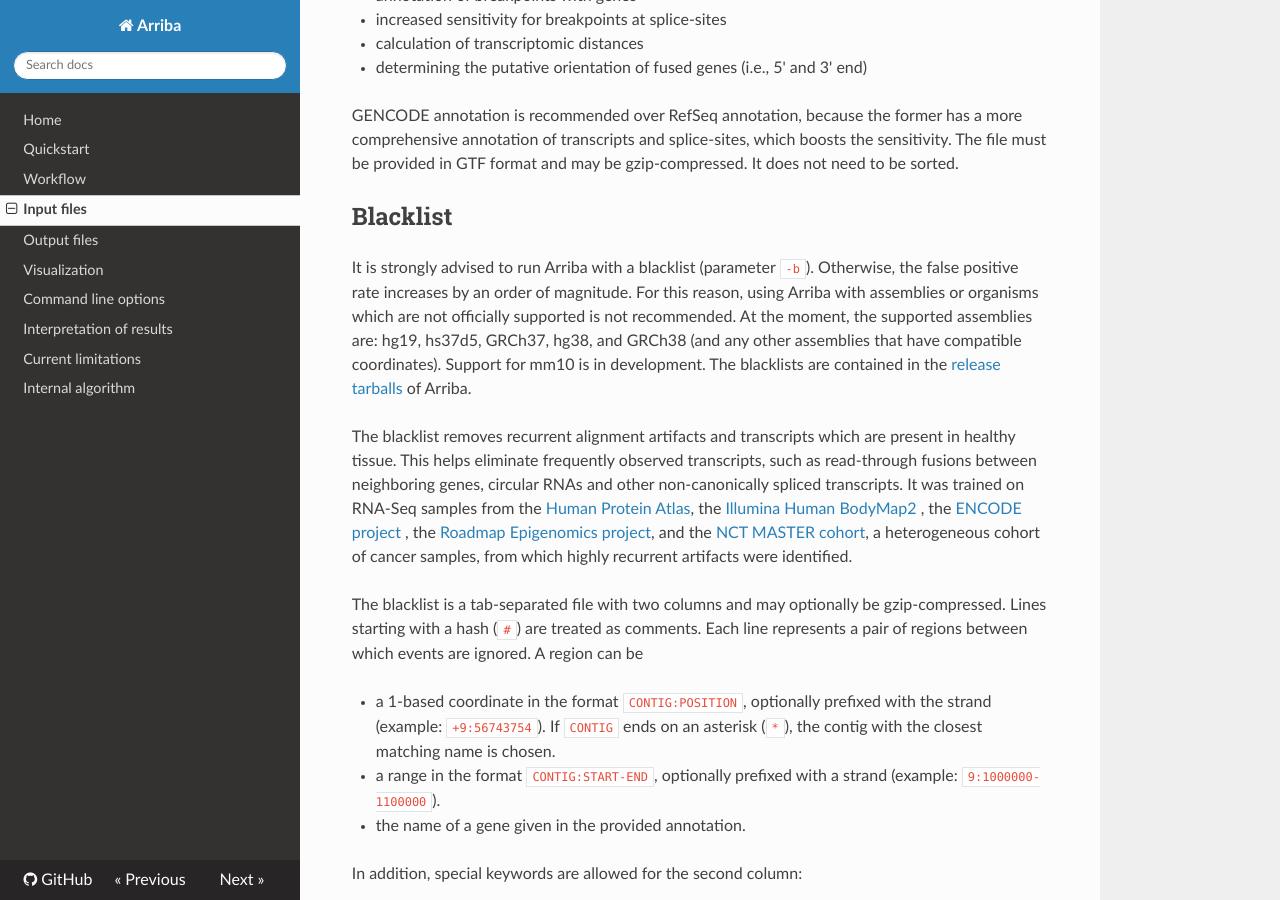
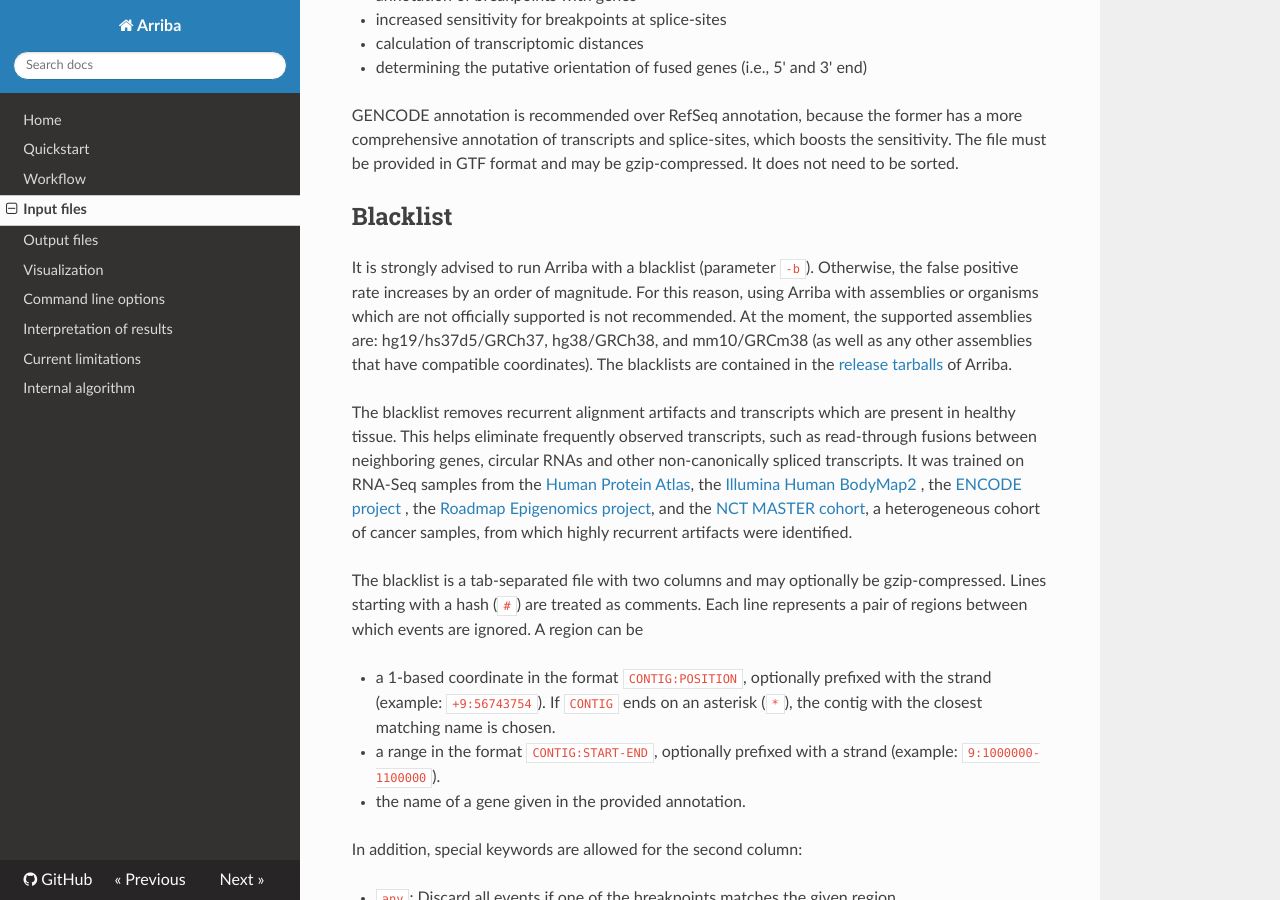
Before and after one commit to suhrig/arriba, an MkDocs documentation site: the page built from documentation/input-files.md, in a window 1280 px wide and 900 px high, scrolled down 1422 px. Built offline with MkDocs 1.6.1, drawn with Linux system fonts in a browser that asks for light colours; nearby versions of some CDN libraries; old or Windows-style settings are respelled for this version of MkDocs.

```diff
--- a/documentation/input-files.md
+++ b/documentation/input-files.md
@@ -40,7 +40,7 @@ GENCODE annotation is recommended over RefSeq annotation, because the former has
 Blacklist
 ---------
 
-It is strongly advised to run Arriba with a blacklist (parameter `-b`). Otherwise, the false positive rate increases by an order of magnitude. For this reason, using Arriba with assemblies or organisms which are not officially supported is not recommended. At the moment, the supported assemblies are: hg19, hs37d5, GRCh37, hg38, and GRCh38 (and any other assemblies that have compatible coordinates). Support for mm10 is in development. The blacklists are contained in the [release tarballs](https://github.com/suhrig/arriba/releases) of Arriba.
+It is strongly advised to run Arriba with a blacklist (parameter `-b`). Otherwise, the false positive rate increases by an order of magnitude. For this reason, using Arriba with assemblies or organisms which are not officially supported is not recommended. At the moment, the supported assemblies are: hg19/hs37d5/GRCh37, hg38/GRCh38, and mm10/GRCm38 (as well as any other assemblies that have compatible coordinates). The blacklists are contained in the [release tarballs](https://github.com/suhrig/arriba/releases) of Arriba.
 
 The blacklist removes recurrent alignment artifacts and transcripts which are present in healthy tissue. This helps eliminate frequently observed transcripts, such as read-through fusions between neighboring genes, circular RNAs and other non-canonically spliced transcripts. It was trained on RNA-Seq samples from the [Human Protein Atlas](https://www.proteinatlas.org/), the [Illumina Human BodyMap2](https://www.ebi.ac.uk/arrayexpress/experiments/E-MTAB-513/) , the [ENCODE project](https://www.encodeproject.org/) , the [Roadmap Epigenomics project](http://www.roadmapepigenomics.org/), and the [NCT MASTER cohort](https://doi.org/10.1002/ijc.30828), a heterogeneous cohort of cancer samples, from which highly recurrent artifacts were identified.
 
```
Also changed, not shown: documentation/quickstart.md (+1 -1 lines), 1 other file.
